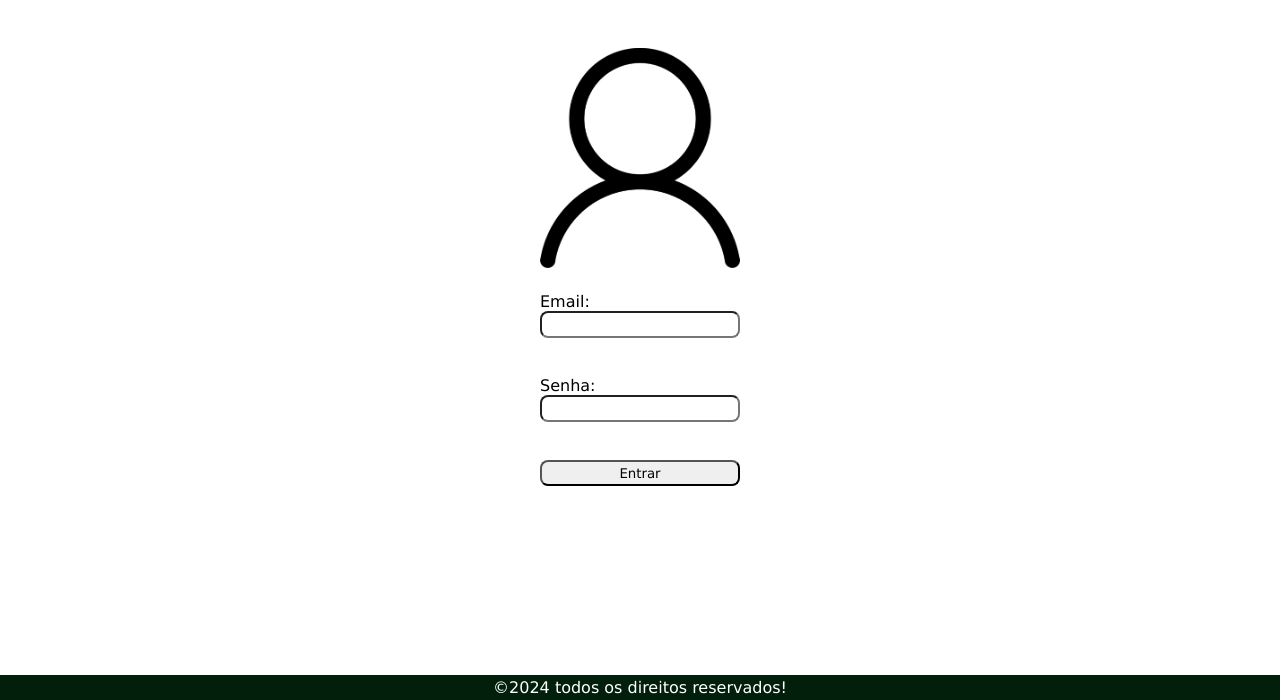
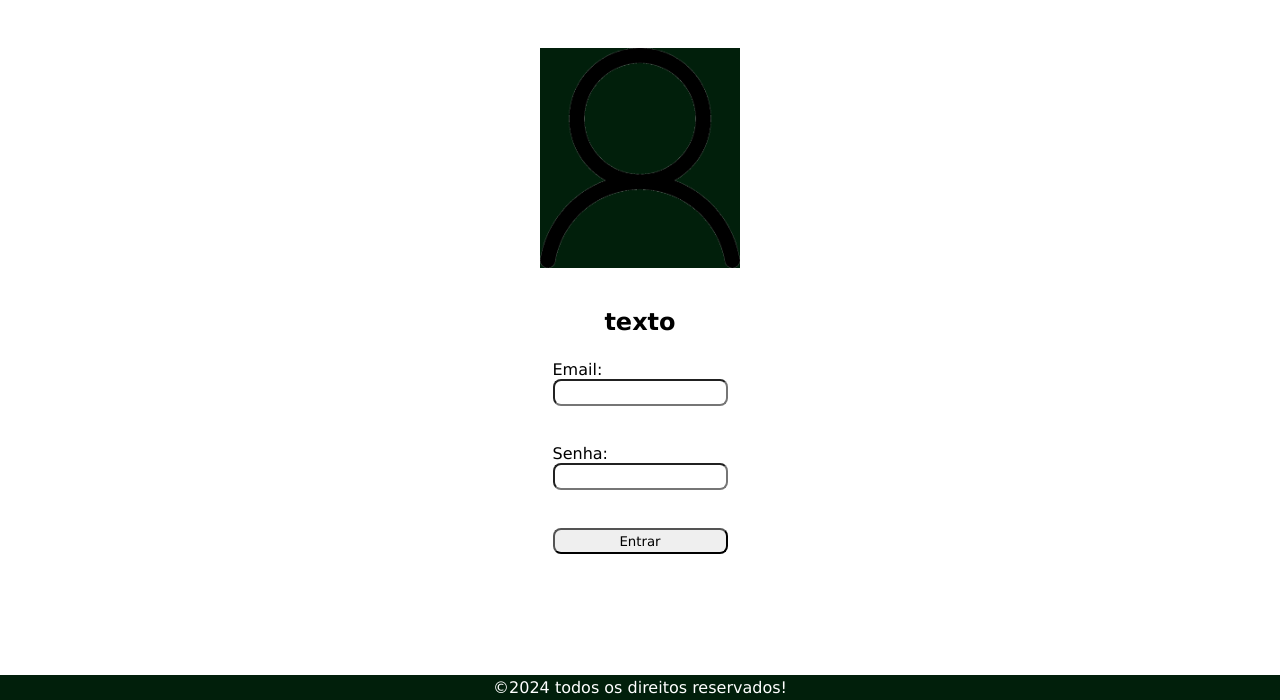
Before and after one commit to rafaelpratti/Site, a PHP site: page /login.html in a window 1280 px wide. Shown: the part 100-800 px from the top of the page. Run offline with PHP 8.4, Linux system fonts and the light colour scheme.

Commit message:
quase pronto

```diff
--- a/css/login.css
+++ b/css/login.css
@@ -54,20 +54,16 @@ footer {
     padding: 0.2em;
 }
 
-.sec1 {
+section{
     display: flex;
     flex-direction: column;
     align-items: center;
     margin-top: 6vh;
 }
 
-.sec1 > div{
-    display: flex;
-    flex-direction: column;
-}
-
-.sec1 > img {
-    height: 100px;
+.img {
+    max-Width: 200px;
+    background-color: #011f0b;
     margin-bottom: 5vh;
 }
 
--- a/login.html
+++ b/login.html
@@ -4,7 +4,7 @@
     <meta charset="UTF-8">
     <meta name="viewport" content="width=device-width, initial-scale=1.0">
     <title>Trilingo -- App para aprender programação</title>
-    <link rel="stylesheet" href="css/contato.css">
+    <link rel="stylesheet" href="css/login.css">
 </head>
 
 
@@ -26,9 +26,11 @@
     </header>
 
     <!--CONTEUDO PRINCIPAL-->
-        <section class="sec1">
-            <div>
-            <img src="img/loginFigure.jpg" style="max-Width: 200px">
+        <section>
+
+
+            <img class="img" src="img/loginFigure.jpg">
+            <h1>texto</h1>
             <form action="">
                 <fieldset>
 
@@ -41,7 +43,7 @@
                     <input type="button" class="login" value="Entrar">
                 </fieldset>
             </form>
-        </div>
+
         </section>
 
 
```
